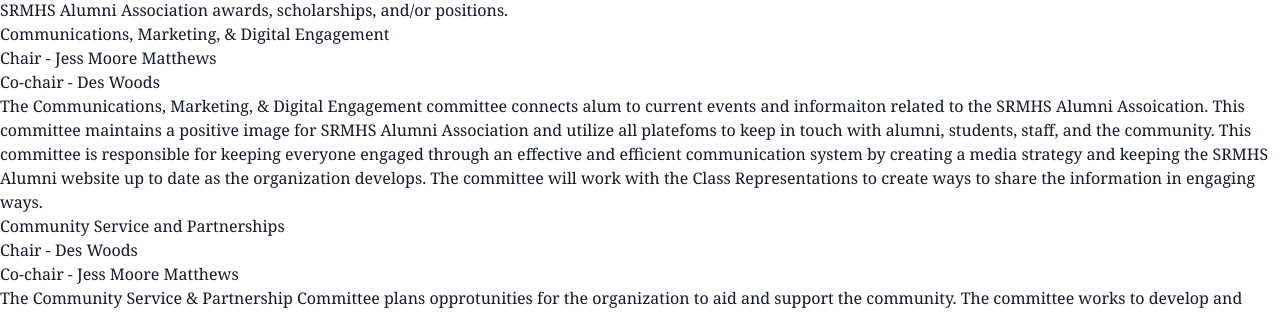
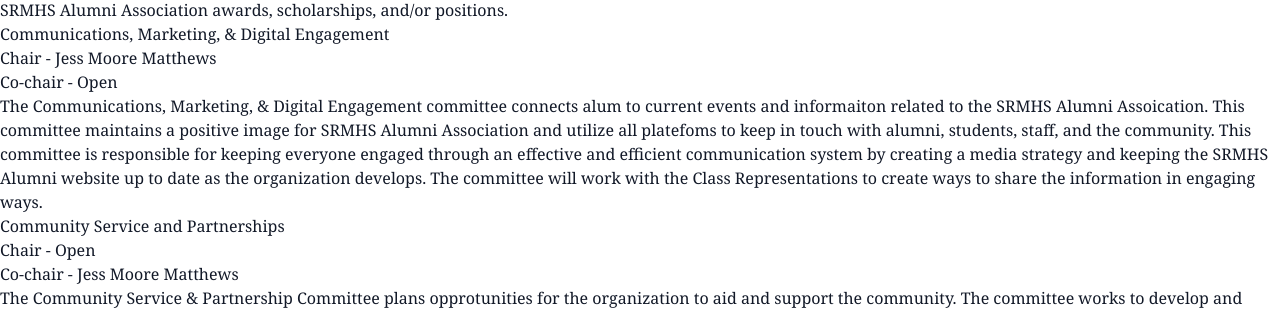
Before and after one commit to philihp/srmhsalumni, a Next.js app: page /engagement in a window 1280 px wide. Shown: the part 285-597 px from the top of the page. Built offline with nearby package versions, Linux system fonts and the light colour scheme; no server answers; what @tailwindcss/custom-forms, @tailwindcss/typography would draw is missing.

Commit message:
Update engagement.js

```diff
--- a/pages/engagement.js
+++ b/pages/engagement.js
@@ -20,7 +20,7 @@ const Engagement = () => (
 
     <h3>Communications, Marketing, &amp; Digital Engagement</h3>
     <p>Chair - Jess Moore Matthews</p>
-    <p>Co-chair - Des Woods</p>
+    <p>Co-chair - Open</p>
     <p>
       The Communications, Marketing, &amp; Digital Engagement committee connects alum
       to current events and informaiton related to the SRMHS Alumni Assoication.
@@ -34,7 +34,7 @@ const Engagement = () => (
 
 
     <h3>Community Service and Partnerships</h3>
-    <p>Chair - Des Woods</p>
+    <p>Chair - Open</p>
     <p>Co-chair - Jess Moore Matthews</p>
     <p>
       The Community Service &amp; Partnership Committee plans opprotunities for the
```
